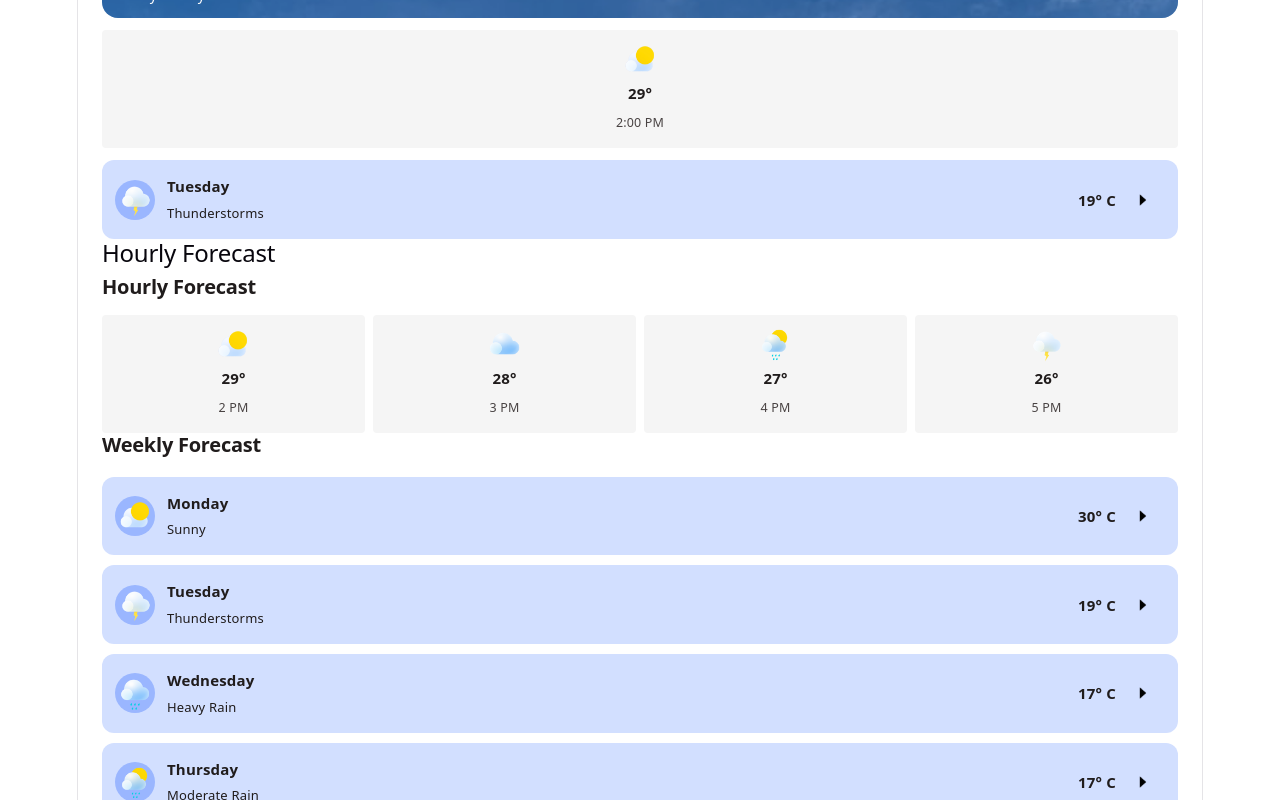
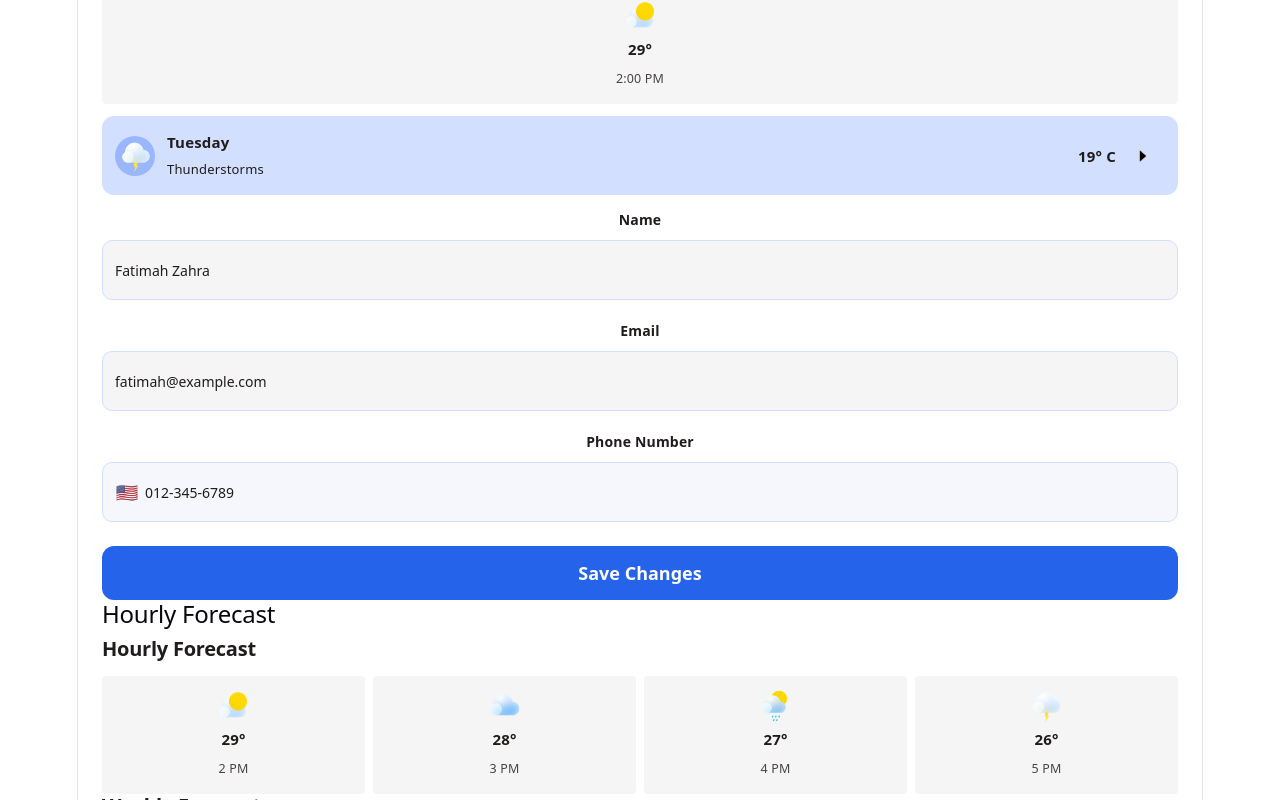
Before and after one commit to FatimahZahra30/weather-app, a Vue app: page / in a window 1280 px wide. Shown: the part 715-1515 px from the top of the page. Built offline with nearby package versions, Linux system fonts and the light colour scheme.

Commit message:
feat: created fields for profile form

```diff
--- a/src/App.vue
+++ b/src/App.vue
@@ -13,6 +13,7 @@ import WeeklyForcastItem from './components/molecules/WeeklyForcastItem.vue'
 import WeatherHero from './components/organisms/WeatherHero.vue'
 import HourlyForcast from './components/organisms/HourlyForcast.vue'
 import WeeklyForcast from './components/organisms/WeeklyForcast.vue'
+import ProfileForm from './components/organisms/ProfileForm.vue'
 
 const email = ref('')
 const searchQuery = ref('')
@@ -71,6 +72,10 @@ const searchQuery = ref('')
       :temperature="19"
       />
 
+      <ProfileForm
+        @save="console.log"
+      />
+
     </section>
 
     <!-- Hourly forecast -->
--- a/src/components/atoms/AppInput.vue
+++ b/src/components/atoms/AppInput.vue
@@ -44,25 +44,29 @@ const emit = defineEmits<{
 <style scoped>
 .app-input {
   width: 100%;
-  min-height: 52px;
-  padding: 12px 16px;
-  border: 1px solid #d1d5db;
-  border-radius: 12px;
-  background: #ffffff;
-  color: #111827;
-  font: inherit;
+  height: 44px;
+
+  padding: 0 12px;
+
+  box-sizing: border-box;
+
+  border: 1px solid #D2DFFF;
+  border-radius: 10px;
+
+  background: #F5F5F5;
+
+  font-family: inherit;
+  font-size: 14px;
+  color: #201C1C;
+
   outline: none;
-  transition:
-    border-color 0.2s ease,
-    box-shadow 0.2s ease;
 }
 
 .app-input::placeholder {
-  color: #9ca3af;
+  color: #8C939D;
 }
 
 .app-input:focus {
-  border-color: #2563eb;
   box-shadow: 0 0 0 3px rgb(37 99 235 / 10%);
 }
 
--- a/src/components/molecules/SearchBar.vue
+++ b/src/components/molecules/SearchBar.vue
@@ -33,10 +33,10 @@ const emit = defineEmits<{
   align-items: center;
   gap: 8px;
   width: 100%;
-  padding: 4px 12px;
-  border: 1px solid #d1d5db;
+  padding: 0px 12px;
   border-radius: 12px;
-  background: #ffffff;
+  background: #F5F5F5;
+  color: #8C939D;
 }
 
 .search-bar :deep(.app-input) {
--- /dev/null
+++ b/src/components/organisms/ProfileForm.vue
@@ -0,0 +1,249 @@
+<script setup lang="ts">
+import { ref } from 'vue'
+import AppButton from '../atoms/AppButton.vue'
+import AppInput from '../atoms/AppInput.vue'
+
+const name = ref('Fatimah Zahra')
+const email = ref('fatimah@example.com')
+const phone = ref('012-345-6789')
+
+const emit = defineEmits<{
+  save: [profile: {
+    name: string
+    email: string
+    phone: string
+  }]
+}>()
+
+const handleSave = () => {
+  emit('save', {
+    name: name.value,
+    email: email.value,
+    phone: phone.value,
+  })
+}
+
+const formatPhone = (event: Event) => {
+  const input = event.target as HTMLInputElement
+
+  let value = input.value.replace(/\D/g, '')
+
+  if (value.length > 10) {
+    value = value.slice(0, 10)
+  }
+
+  if (value.length > 6) {
+    value = `${value.slice(0, 3)}-${value.slice(3, 6)}-${value.slice(6)}`
+  } else if (value.length > 3) {
+    value = `${value.slice(0, 3)}-${value.slice(3)}`
+  }
+
+  phone.value = value
+}
+</script>
+
+<template>
+  <form
+    class="profile-form"
+    @submit.prevent="handleSave"
+  >
+
+    <!-- Name -->
+    <div class="profile-form__field">
+      <label
+        class="profile-form__label"
+        for="profile-name"
+      >
+        Name
+      </label>
+
+      <AppInput
+        id="profile-name"
+        v-model="name"
+        type="text"
+        placeholder="Enter your name"
+        class="profile-form__input"
+      />
+    </div>
+
+    <!-- Email -->
+    <div class="profile-form__field">
+      <label
+        class="profile-form__label"
+        for="profile-email"
+      >
+        Email
+      </label>
+
+      <AppInput
+        id="profile-email"
+        v-model="email"
+        type="email"
+        placeholder="Enter your email"
+        class="profile-form__input"
+      />
+    </div>
+
+    <!-- Phone Number -->
+    <div class="profile-form__field">
+      <label
+        class="profile-form__label"
+        for="profile-phone"
+      >
+        Phone Number
+      </label>
+
+      <div class="phone-input">
+
+        <span class="phone-input__flag">
+          🇺🇸
+        </span>
+
+        <input
+          id="profile-phone"
+          v-model="phone"
+          class="phone-input__field"
+          type="tel"
+          inputmode="numeric"
+          maxlength="12"
+          placeholder="123-456-7890"
+          @input="formatPhone"
+        />
+
+      </div>
+    </div>
+
+    <!-- Save -->
+    <AppButton
+      class="profile-form__save"
+      type="submit"
+    >
+      Save Changes
+    </AppButton>
+
+  </form>
+</template>
+
+<style scoped>
+.profile-form {
+  display: flex;
+  flex-direction: column;
+
+  width: 100%;
+
+  /* Don't add horizontal padding here if
+     the playground already controls the spacing */
+  box-sizing: border-box;
+}
+
+/* =========================
+   Form Field
+   ========================= */
+
+.profile-form__field {
+  display: flex;
+  flex-direction: column;
+
+  width: 100%;
+
+  margin-bottom: 18px;
+}
+
+/* Field title */
+
+.profile-form__label {
+  margin-bottom: 7px;
+
+  font-size: 14px;
+  font-weight: 600;
+
+  color: #201C1C;
+}
+
+/* =========================
+   App Input
+   ========================= */
+
+.profile-form__input {
+  width: 100%;
+  height: 60px;
+  font-weight: 500;
+}
+
+/* =========================
+   Phone Input
+   ========================= */
+
+.phone-input {
+  display: flex;
+  align-items: center;
+
+  width: 100%;
+  height: 60px;
+
+  box-sizing: border-box;
+
+  border: 1px solid #D2DFFF;
+  border-radius: 10px;
+
+
+  background: #F5F7FC;
+
+  overflow: hidden;
+}
+
+/* Flag */
+
+.phone-input__flag {
+  display: flex;
+  align-items: center;
+  justify-content: center;
+
+  width: 36px;
+  height: 100%;
+
+  flex-shrink: 0;
+  padding-left: 6px;
+
+  font-size: 18px;
+}
+
+/* Number */
+
+.phone-input__field {
+  flex: 1;
+
+  width: 100%;
+  height: 100%;
+
+  min-width: 0;
+
+  padding: 0 12px 0 0;
+  border: none;
+  outline: none;
+
+  background: transparent;
+
+  box-sizing: border-box;
+
+  font-family: inherit;
+  font-size: 14px;
+  font-weight: 500;
+
+  color: #201C1C;
+}
+
+.phone-input__field::placeholder {
+  color: #999;
+}
+
+/* =========================
+   Save Button
+   ========================= */
+
+.profile-form__save {
+  width: 100%;
+
+  margin-top: 6px;
+}
+</style>
```
